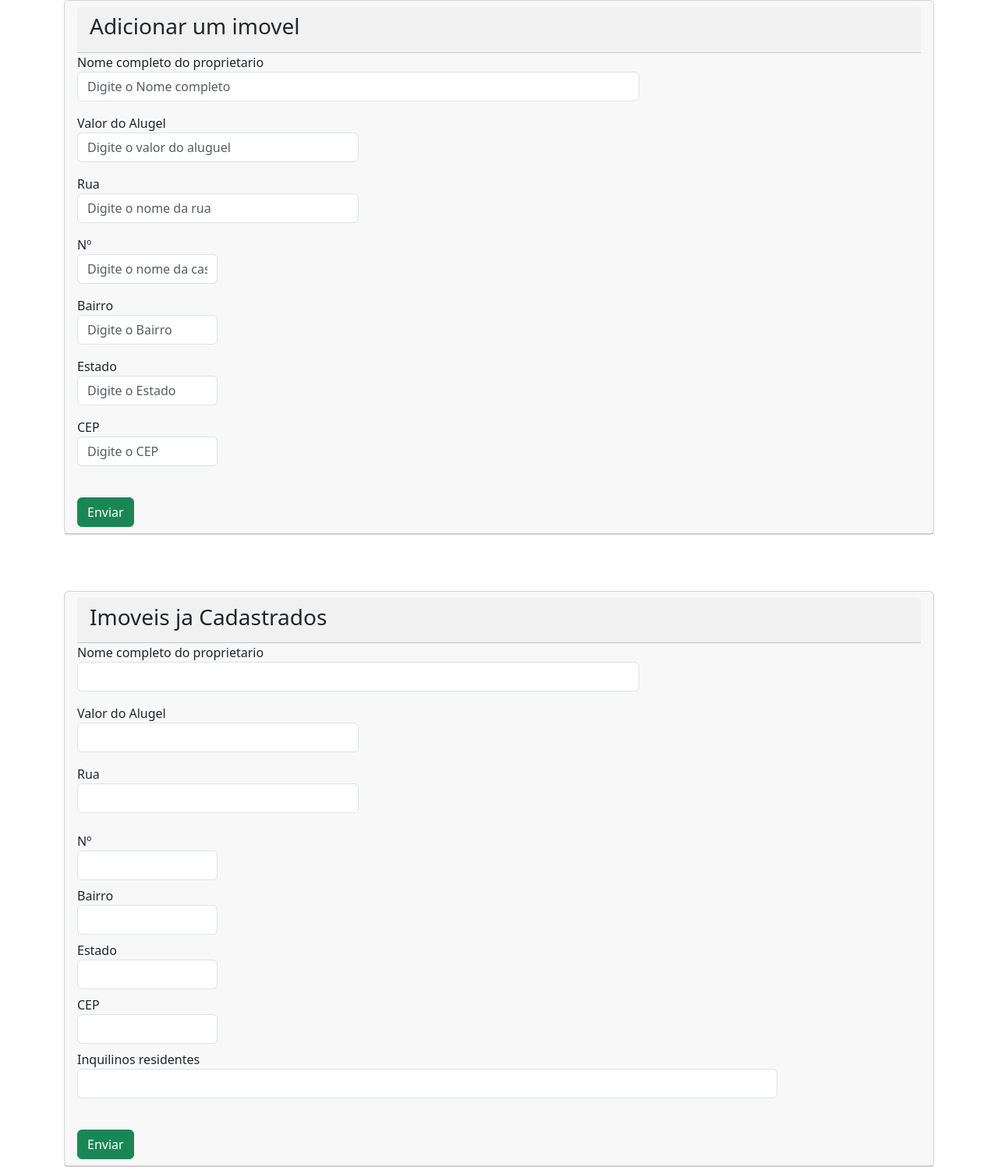
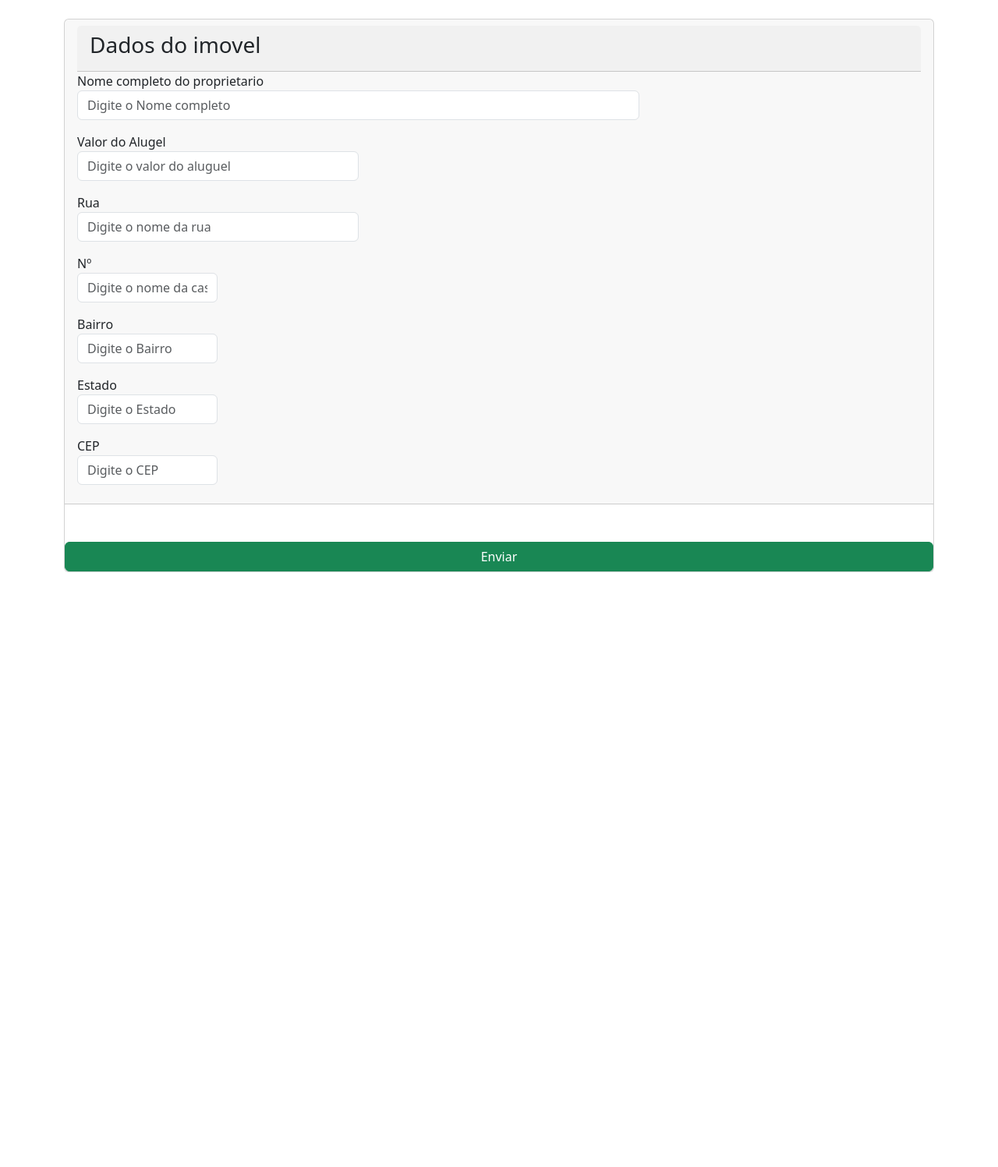
Before and after one commit to Thayguimaraes/Controle-de-inquilinos-php, a PHP site: page /locador.php in a window 1280 px wide. Shown: the whole page at 78% size. After the commit the page ends 734 px from the top, so only its background shows below. Run offline with PHP 8.4, Linux system fonts and the light colour scheme.

```diff
--- a/locador.php
+++ b/locador.php
@@ -12,17 +12,19 @@
 
 </head>
 <body>
-    <div class="container">
+
+<br>
+<div class="container">
         <div class="card">
             <div class="card-header">
                 <div class="card-header">
-                    <h3>Adicionar um imovel</h3>
+                    <h3>Dados do imovel</h3>
                 </div>
-    <form method="post" action="processa.php">
+<form method="post" action="processaimovel.php">
         <div class="form-row">
             <div class="col-md-8 mb-3">
               <label for="validationCustom01">Nome completo do proprietario</label>
-              <input type="text" class="form-control" id="nome" name="nome" placeholder="Digite o Nome completo" required>
+              <input type="text" class="form-control" id="nomeLocador" name="nomeLocador" placeholder="Digite o Nome completo" required>
               <div class="valid-feedback">
                 Looks good!
               </div>
@@ -72,67 +74,12 @@
                   </div>
                 </div>
               </div>
+                 </div>
               <br>
-              <button class="btn btn-success">Enviar</button>
-    </form>
-</div>
-</div>
-
-</div>
+              <br>
+              <button type="submit" class="btn btn-success">Enviar</button>
 
 
-<br>
-<br>
-<br>
-
-<div class="container">
-        <div class="card">
-            <div class="card-header">
-                <div class="card-header">
-                    <h3>Imoveis ja Cadastrados</h3>
-                </div>
-    <form method="" action="">
-        <div class="form-row">
-            <div class="col-md-8 mb-3">
-              <label for="validationCustom01">Nome completo do proprietario</label>
-              <input type="text" class="form-control" id="nome" name="nome">
-            </div>
-            <div class="col-md-4 mb-3">
-              <label for="validationCustom01">Valor do Alugel</label>
-              <input type="text" class="form-control" id="valorAluguel" name="valorAluguel">
-            </div>
-            </div>
-            <div class="form-row">
-                <div class="col-md-4 mb-4">
-                  <label for="validationCustom03">Rua</label>
-                  <input type="text" class="form-control" id="rua" name="rua">
-                </div>
-                <div class="col-md-2 mb-2">
-                  <label for="validationCustom03">Nº</label>
-                  <input type="text" class="form-control" id="numero" name="numero">
-                </div>
-                <div class="col-md-2 mb-2">
-                  <label for="validationCustom04">Bairro</label>
-                  <input type="text" class="form-control" id="bairro" name="bairro">
-                </div>
-                <div class="col-md-2 mb-2">
-                  <label for="validationCustom05">Estado</label>
-                  <input type="text" class="form-control" id="estado" name="estado">
-                </div>
-                <div class="col-md-2 mb-2">
-                  <label for="validationCustom05">CEP</label>
-                  <input type="text" class="form-control" id="cep" name="cep">
-                </div>
-              </div>
-
-              <div class="row">
-              <div class="col-md-10 mb-3">
-                  <label for="validationCustom05">Inquilinos residentes</label>
-                  <input type="text" class="form-control" id="residentes" name="residentes">
-                </div>
-              </div>
-              <br>
-              <button class="btn btn-success">Enviar</button>
     </form>
 </div>
 </div>
```
Also changed, not shown: css.css (deleted, +0 -24 lines), index.php (+71 -40 lines), inquilino.php (+10 -1 lines), processaInquilinos.php (+2 -7 lines), processaimovel.php (+8 -5 lines).
